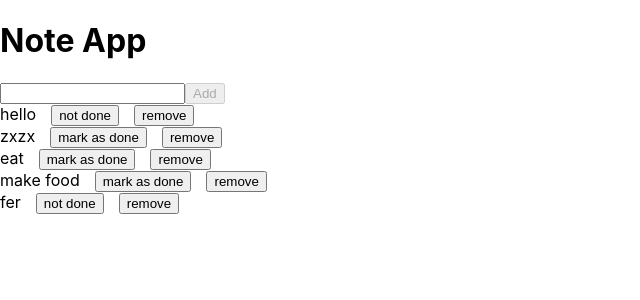
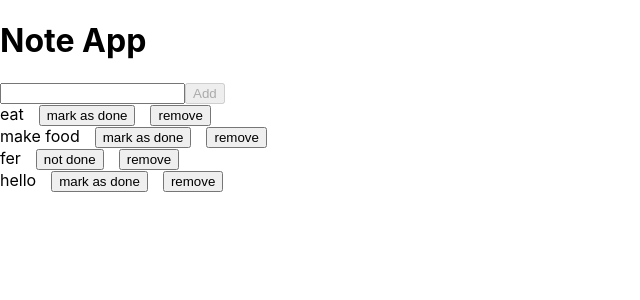
Before and after one commit to kecyGaurab/notes-app, a React (Create React App) app: page / in a window 1280 px wide. Shown: the top 300 px of the page, without its empty margins (0-640 px from the left). Built offline with nearby package versions, Linux system fonts and the light colour scheme; data requests are answered from the project's data file.

Commit message:
adding error handlers to the services

```diff
--- a/db.json
+++ b/db.json
@@ -1,15 +1,5 @@
 {
   "notes": [
-    {
-      "content": "hello",
-      "done": true,
-      "id": 4
-    },
-    {
-      "content": "zxzx",
-      "done": false,
-      "id": 5
-    },
     {
       "content": "eat",
       "done": false,
@@ -24,6 +14,11 @@
       "content": "fer",
       "done": true,
       "id": 8
+    },
+    {
+      "content": "hello",
+      "done": false,
+      "id": 9
     }
   ]
 }
--- a/src/components/App.js
+++ b/src/components/App.js
@@ -1,3 +1,4 @@
+/* eslint-disable no-alert */
 /* eslint-disable no-undef */
 /* eslint-disable react/no-array-index-key */
 import React, { useState, useEffect } from 'react';
@@ -23,29 +24,37 @@ const App = () => {
 
   const handleSubmit = (event) => {
     event.preventDefault();
-    noteService.create(newNote).then((res) => {
-      setNotes(notes.concat(res.data));
-      setNewNote({ ...newNote, content: '' });
-    });
+    noteService
+      .create(newNote)
+      .then((res) => {
+        setNotes(notes.concat(res.data));
+        setNewNote({ ...newNote, content: '' });
+      })
+      .catch((error) => alert(error));
   };
 
   const handleRemove = (id) => {
-    const url = `http://localhost:3001/notes/${id}`;
     const newNotes = notes.filter((note) => note.id !== id);
     // eslint-disable-next-line no-alert
     if (window.confirm(`Are you sure you want to delete the note ?`)) {
-      axios.delete(url).then(() => {
-        setNotes(newNotes);
-      });
+      noteService
+        .remove(id)
+        .then(() => {
+          setNotes(newNotes);
+        })
+        .catch((error) => alert(error));
     }
   };
 
   const handleStatus = (id) => {
     const note = notes.find((n) => n.id === id);
     const changedNote = { ...note, done: !note.done };
-    noteService.update(id, changedNote).then((res) => {
-      setNotes(notes.map((no) => (no.id !== id ? no : res.data)));
-    });
+    noteService
+      .update(id, changedNote)
+      .then((res) => {
+        setNotes(notes.map((no) => (no.id !== id ? no : res.data)));
+      })
+      .catch(() => alert('The note has already been removed'));
   };
 
   return (
--- a/src/services/notes.js
+++ b/src/services/notes.js
@@ -14,8 +14,13 @@ const update = (id, newObject) => {
   return axios.put(`${baseUrl}/${id}`, newObject);
 };
 
+const remove = (id) => {
+  return axios.delete(`${baseUrl}/${id}`);
+};
+
 export default {
   getAll,
   create,
   update,
+  remove,
 };
```
